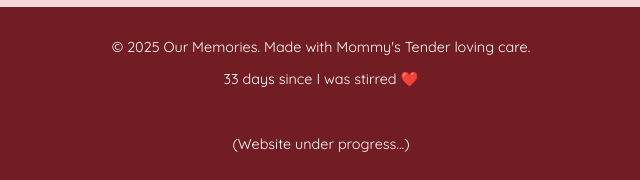
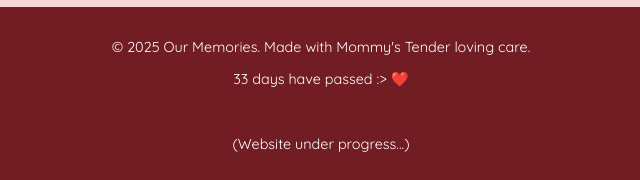
Before and after one commit to Ayvhiiii/Giarose, a plain HTML site: page aurora.html in a window 1280 px wide. Shown: the part 1935-2115 px from the top of the page, 319-959 px from the left. Drawn offline with Linux system fonts and the light colour scheme.

Commit message:
Changedpicssss

```diff
--- a/aurora.html
+++ b/aurora.html
@@ -324,7 +324,7 @@
       const today = new Date();
       const diffTime = today - startDate;
       const diffDays = Math.floor(diffTime / (1000 * 60 * 60 * 24));
-      document.getElementById('day-counter').textContent = `${diffDays} days since I was stirred ❤️` ;
+      document.getElementById('day-counter').textContent = `${diffDays} days have passed :> ❤️` ;
     }
 
     updateDayCounter();
```
